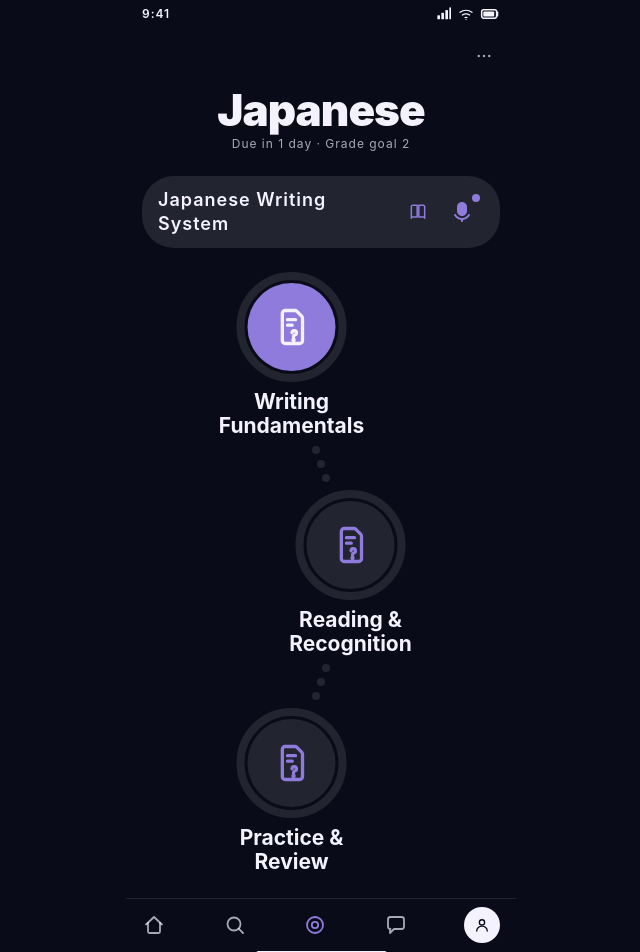
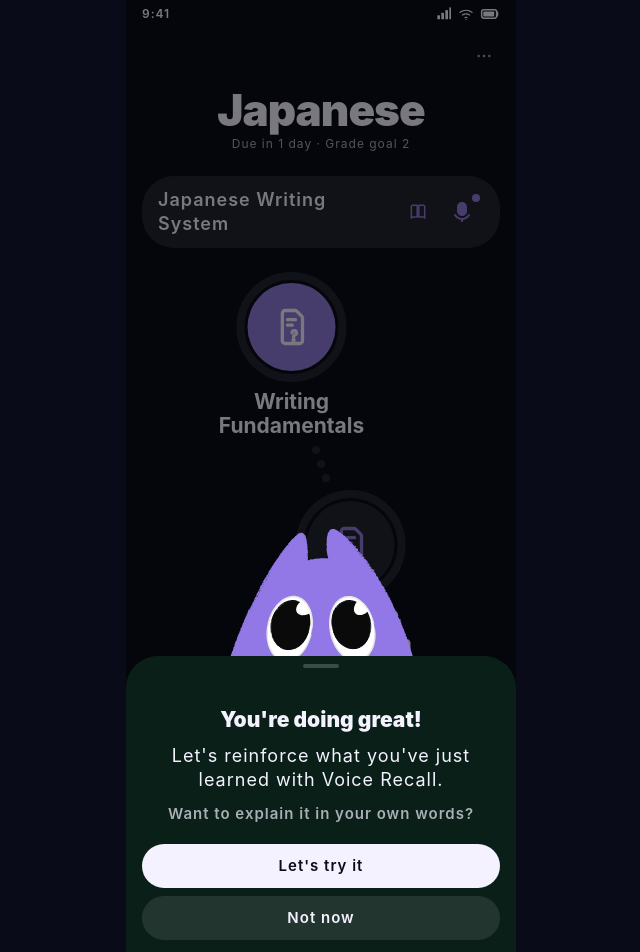
Before and after one commit to deuvede24/knowunity-voice-recall, a Next.js app: page / in a window 1280 px wide. Shown: the top 952 px of the page, without its empty margins (319-959 px from the left). Built offline with nearby package versions, Linux system fonts and the light colour scheme.

Commit message:
Add contextual Voice Recall entry and returning-user copy

```diff
--- a/app/page.tsx
+++ b/app/page.tsx
@@ -1,14 +1,20 @@
 "use client";
 
-import { useState } from "react";
+import { useEffect, useState } from "react";
 import { useRouter } from "next/navigation";
+import { motion } from "motion/react";
 import { PhoneShell } from "@/components/PhoneShell";
 import { TopicTopBar } from "@/components/TopBar";
 import { BookIcon } from "@/components/icons";
 import { MicIcon } from "@/components/MicIcon";
 import { CheckpointPath } from "@/components/CheckpointPath";
 import { BottomNav } from "@/components/BottomNav";
-import { getHasSeenEntryMicDot, setHasSeenEntryMicDot } from "@/lib/storage";
+import { KnowieInviteSheet } from "@/components/KnowieInviteSheet";
+import {
+  getHasSeenEntryMicDot,
+  setHasSeenEntryMicDot,
+  getHasSeenPermissionPrimer,
+} from "@/lib/storage";
 
 const CHECKPOINTS = [
   { label: "Writing Fundamentals" },
@@ -16,9 +22,25 @@ const CHECKPOINTS = [
   { label: "Practice & Review" },
 ];
 
+// Total time for the contextual attention cue (checkpoint glow, then the
+// mic discovery dot pulse below) to finish before the invitation opens —
+// mocked timing, same pattern already used for the Thinking -> Coaching
+// delay in RecallFlow. First-time path only for this pass: it always plays
+// on load, no persistence/returning-user check yet (see PROGRESS.md).
+const ATTENTION_CUE_MS = 1700;
+
 export default function TopicScreen() {
   const router = useRouter();
   const [showMicDot, setShowMicDot] = useState(() => !getHasSeenEntryMicDot());
+  const [showInvite, setShowInvite] = useState(false);
+  // Onboarding already completed once -> the invitation uses the lighter
+  // returning-user copy (same flag PermissionPrimer itself is gated on).
+  const [isReturning] = useState(() => getHasSeenPermissionPrimer());
+
+  useEffect(() => {
+    const t = setTimeout(() => setShowInvite(true), ATTENTION_CUE_MS);
+    return () => clearTimeout(t);
+  }, []);
 
   function enterRecall() {
      if (showMicDot) {
@@ -61,18 +83,28 @@ export default function TopicScreen() {
           >
             <MicIcon size={24} />
             {showMicDot && (
-              <span
+              <motion.span
                 aria-hidden
                 className="absolute right-1 top-1 h-2 w-2 rounded-full bg-purple-bold"
+                initial={{ scale: 1 }}
+                animate={{ scale: [1, 1.7, 1] }}
+                transition={{ duration: 0.5, delay: 1, ease: "easeInOut" }}
               />
             )}
           </button>
         </div>
 
-        <CheckpointPath checkpoints={CHECKPOINTS} />
+        <CheckpointPath checkpoints={CHECKPOINTS} glowIndex={0} />
       </main>
 
       <BottomNav />
+
+      <KnowieInviteSheet
+        open={showInvite}
+        onDismiss={() => setShowInvite(false)}
+        onAccept={enterRecall}
+        isReturning={isReturning}
+      />
     </PhoneShell>
   );
 }
--- a/components/BottomSheet.tsx
+++ b/components/BottomSheet.tsx
@@ -8,10 +8,21 @@ export function BottomSheet({
   open,
   onDismiss,
   children,
+  surfaceClassName = "bg-surface",
+  topOverlay,
 }: {
   open: boolean;
   onDismiss: () => void;
   children: ReactNode;
+  /** Sheet background — defaults to the standard surface token so every
+   * existing caller (ModeSelector, etc.) is unaffected. Only pass a custom
+   * value for a one-off treatment like KnowieInviteSheet's green surface. */
+  surfaceClassName?: string;
+  /** Optional content rendered behind the sheet, anchored to its top edge
+   * and poking up above it (e.g. Knowie "peeking" over the sheet) — used
+   * only by KnowieInviteSheet. Omitted by default, so every other sheet
+   * renders exactly as before. */
+  topOverlay?: ReactNode;
 }) {
   return (
     <AnimatePresence>
@@ -26,6 +37,23 @@ export function BottomSheet({
             onClick={onDismiss}
             aria-hidden
           />
+          {/* Shared positioning context for the optional top overlay: it sits
+              behind the sheet (z-0) and is anchored to the sheet's own top
+              edge, so the sheet's opaque background clips whatever portion
+              of it dips below that edge — the "peeking from behind" look. */}
+          <div className="relative z-10 w-full">
+            {topOverlay && (
+              <motion.div
+                aria-hidden
+                initial={{ opacity: 0, y: 24 }}
+                animate={{ opacity: 1, y: 0 }}
+                exit={{ opacity: 0, y: 24 }}
+                transition={sheet}
+                className="pointer-events-none absolute inset-x-0 top-0 z-0 flex justify-center"
+              >
+                {topOverlay}
+              </motion.div>
+            )}
             <motion.div
               role="dialog"
               aria-modal="true"
@@ -33,12 +61,13 @@ export function BottomSheet({
               animate={{ y: 0 }}
               exit={{ y: "100%" }}
               transition={sheet}
-            className="relative z-10 w-full rounded-t-800 bg-surface px-400 pb-600 pt-200"
+              className={`relative z-10 w-full rounded-t-800 ${surfaceClassName} px-400 pb-600 pt-200`}
             >
               <div className="mx-auto mb-400 h-1 w-9 rounded-full bg-white/20" />
               {children}
             </motion.div>
           </div>
+        </div>
       )}
     </AnimatePresence>
   );
--- a/components/CheckpointPath.tsx
+++ b/components/CheckpointPath.tsx
@@ -1,3 +1,6 @@
+"use client";
+
+import { motion } from "motion/react";
 import { ChecklistIcon } from "./icons";
 
 export interface Checkpoint {
@@ -14,8 +17,18 @@ const ZIGZAG_HALF = 29.5;
  * (reference/checkpoints.svg), not a real interactive checkpoint system.
  * The first checkpoint reads as active (solid fill); the rest read as
  * upcoming (muted fill), matching the reference's active/upcoming states.
+ *
+ * `glowIndex` plays a single, non-looping attention pulse on one node (the
+ * contextual Voice Recall invitation's "checkpoint just completed" cue) —
+ * purely visual, no completion-state or persisted data changes.
  */
-export function CheckpointPath({ checkpoints }: { checkpoints: Checkpoint[] }) {
+export function CheckpointPath({
+  checkpoints,
+  glowIndex,
+}: {
+  checkpoints: Checkpoint[];
+  glowIndex?: number;
+}) {
   return (
     <div className="flex flex-col items-center">
       {checkpoints.map((checkpoint, index) => {
@@ -30,7 +43,16 @@ export function CheckpointPath({ checkpoints }: { checkpoints: Checkpoint[] }) {
               className="flex flex-col items-center"
               style={{ transform: `translateX(${offset}px)` }}
             >
-              <div className="flex h-[110px] w-[110px] items-center justify-center rounded-full border-8 border-white/10">
+              <div className="relative flex h-[110px] w-[110px] items-center justify-center rounded-full border-8 border-white/10">
+                {index === glowIndex && (
+                  <motion.div
+                    aria-hidden
+                    className="pointer-events-none absolute -inset-3 rounded-full bg-purple-bold"
+                    initial={{ opacity: 0 }}
+                    animate={{ opacity: [0, 0.35, 0] }}
+                    transition={{ duration: 0.8, delay: 0.2, ease: "easeInOut" }}
+                  />
+                )}
                 <div
                   className={`flex h-[88px] w-[88px] items-center justify-center rounded-full ${
                     isActive ? "bg-purple-bold" : "bg-white/10"
--- a/components/KnowieInviteSheet.tsx
+++ b/components/KnowieInviteSheet.tsx
@@ -1,38 +1,72 @@
 "use client";
 
+import { motion } from "motion/react";
 import { BottomSheet } from "./BottomSheet";
 import { Knowie } from "./Knowie";
-import { PrimaryButton, TextButton } from "./Buttons";
+import { PrimaryButton } from "./Buttons";
+import { snappy } from "@/lib/motion";
 
 /**
- * Entry B — the contextual Knowie invitation. Not wired into the visible
- * Topic screen flow as of this pass (SPEC.md §8); kept unwired for a
- * possible future entry point. No real struggle-detection logic is
- * simulated.
+ * The contextual Voice Recall invitation — the first-time entry point into
+ * Voice Active Recall, shown automatically after the checkpoint-completion
+ * attention cue (see app/page.tsx). Reuses the shared BottomSheet; the
+ * green surface and Knowie-peeking treatment are scoped to this sheet only
+ * via BottomSheet's optional `surfaceClassName`/`topOverlay` props, so the
+ * default BottomSheet look (ModeSelector, etc.) is unaffected.
+ *
+ * `isReturning` (true once the learner has completed onboarding before —
+ * i.e. `hasSeenPermissionPrimer`) swaps in the lighter returning-user copy.
+ * Layout, animation, and behavior are identical either way.
  */
 export function KnowieInviteSheet({
   open,
   onDismiss,
   onAccept,
+  isReturning = false,
 }: {
   open: boolean;
   onDismiss: () => void;
   onAccept: () => void;
+  isReturning?: boolean;
 }) {
   return (
-    <BottomSheet open={open} onDismiss={onDismiss}>
-      <div className="flex flex-col items-center gap-300 text-center">
-        <Knowie expression="approving" size="sm" />
-        <p className="text-caption-m font-semibold uppercase tracking-wide text-ink-secondary">
-          Fix Mistakes · 2nd miss
+    <BottomSheet
+      open={open}
+      onDismiss={onDismiss}
+      surfaceClassName="bg-success-onbold"
+      topOverlay={<Knowie expression="approving" size="xl" className="translate-y-[-58%]" />}
+    >
+      {/* Extra top padding reserves room for Knowie peeking down from
+          behind the sheet's top edge (see topOverlay above) so the title
+          never sits under the mascot. */}
+      <div className="flex flex-col items-center gap-300 pt-600 text-center">
+        <h2 className="text-headline-s font-black text-ink-primary">
+          {isReturning ? "This is a great moment for Voice Recall." : "You're doing great!"}
+        </h2>
+        <p className="text-body-m text-ink-primary">
+          {isReturning
+            ? "Reinforce what you've just learned."
+            : "Let's reinforce what you've just learned with Voice Recall."}
         </p>
-        <p className="text-body-m text-ink-primary">You&apos;ve missed &quot;hiragana&quot; twice</p>
-        <p className="text-headline-s font-bold text-ink-primary">
-          Want to explain it back to me?
+        <p className="text-body-s font-semibold text-ink-secondary">
+          {isReturning ? "Want to try it now?" : "Want to explain it in your own words?"}
         </p>
-        <div className="mt-200 flex w-full flex-col gap-200">
-          <PrimaryButton onClick={onAccept}>Yes, let&apos;s try</PrimaryButton>
-          <TextButton onClick={onDismiss}>Not now</TextButton>
+        <div className="mt-200 flex w-full flex-col items-center gap-200">
+          <PrimaryButton onClick={onAccept}>
+            {isReturning ? "Let's do it" : "Let's try it"}
+          </PrimaryButton>
+          {/* Smaller, dimmer secondary CTA per ctaReference.svg (elevated
+              white primary + translucent pill underneath) — a local
+              treatment, not a change to the shared SecondaryButton/TextButton. */}
+          <motion.button
+            type="button"
+            onClick={onDismiss}
+            whileTap={{ scale: 0.96 }}
+            transition={snappy}
+            className="min-h-11 w-full rounded-full bg-white/10 px-400 py-300 text-body-s font-semibold text-ink-primary"
+          >
+            Not now
+          </motion.button>
         </div>
       </div>
     </BottomSheet>
--- a/components/PermissionPrimer.tsx
+++ b/components/PermissionPrimer.tsx
@@ -42,6 +42,10 @@ export function PermissionPrimer({
         <p className="text-body-s text-ink-secondary">
           We need microphone access to get started.
         </p>
+
+        <p className="text-body-s text-ink-secondary">
+          Knowie will show you a transcript first. You can change this later.
+        </p>
       </div>
 
       <div className="mt-600 flex w-full flex-col items-center gap-300">
--- a/components/PhoneShell.tsx
+++ b/components/PhoneShell.tsx
@@ -3,7 +3,7 @@ import { StatusBar } from "./StatusBar";
 export function PhoneShell({ children }: { children: React.ReactNode }) {
   return (
     <div
-      className="mx-auto flex min-h-dvh w-full max-w-[390px] flex-col overflow-x-hidden bg-app-bg"
+      className="relative mx-auto flex min-h-dvh w-full max-w-[390px] flex-col overflow-x-hidden bg-app-bg"
       style={{
         paddingTop: "env(safe-area-inset-top)",
         paddingBottom: "env(safe-area-inset-bottom)",
```
Also changed, not shown: .claude/settings.local.json, 1 other file (tests, documents, lock files or other folders). Lines whose indentation alone changed are shown as unchanged.
